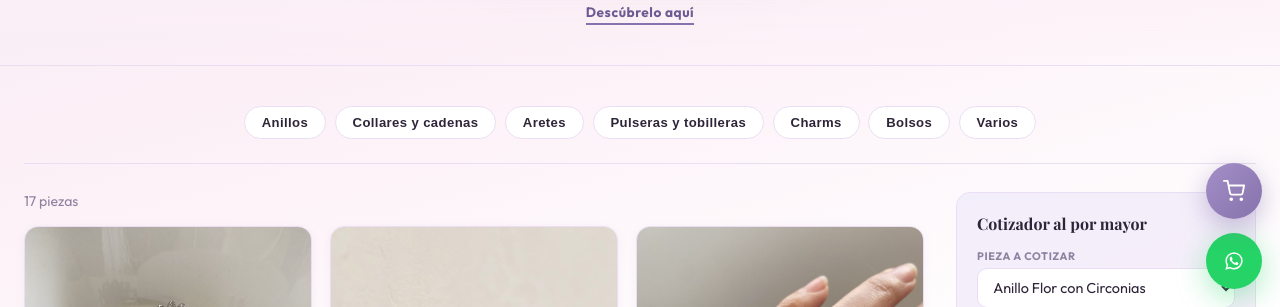
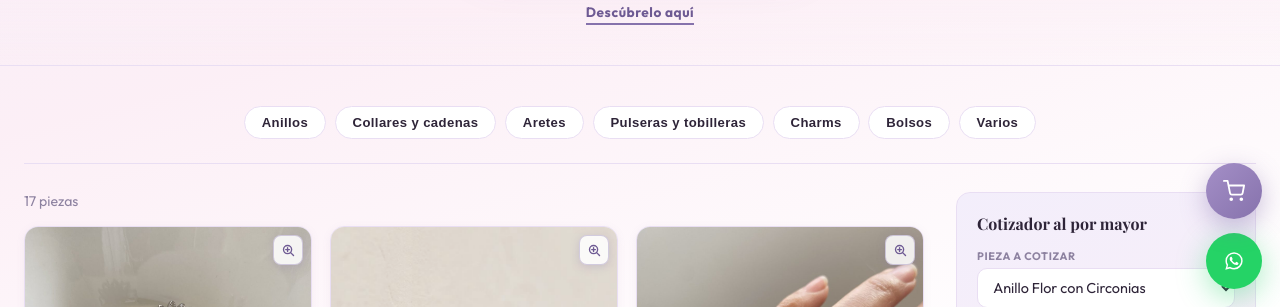
Before and after one commit to cvmanufacturasindustrial-create/By-LINA, a website: page index.html in a window 1280 px wide. Shown: the part 493-800 px from the top of the page. Drawn offline with nearby package versions, Linux system fonts and the light colour scheme.

Commit message:
Agrega recuadro-lupa sobre cada foto del catalogo para ver el detalle
Co-Authored-By: Claude Sonnet 5 <noreply@anthropic.com>

```diff
--- a/index.html
+++ b/index.html
@@ -61,9 +61,25 @@
       box-shadow: 0 2px 8px rgba(134, 114, 172, 0.08); transition: box-shadow 0.25s ease, transform 0.25s ease;
     }
     .product-card:hover { box-shadow: 0 16px 32px rgba(134, 114, 172, 0.22); transform: translateY(-4px); }
-    .product-card .foto-wrap { overflow: hidden; aspect-ratio: 1 / 1; background: var(--pastel-lavanda); }
+    .product-card .foto-wrap { overflow: hidden; aspect-ratio: 1 / 1; background: var(--pastel-lavanda); position: relative; }
     .product-card img { width: 100%; height: 100%; object-fit: cover; display: block; transition: transform 0.35s ease; }
     .product-card:hover img { transform: scale(1.06); }
+
+    /* Recuadro-lupa: siempre visible sobre cada foto, marca que se puede ampliar/ver el detalle
+       (abre el mismo modal con la galería en grande al hacer clic). */
+    .zoom-badge {
+      position: absolute; top: 8px; right: 8px; z-index: 2;
+      width: 30px; height: 30px; border-radius: 8px;
+      background: rgba(255,255,255,0.85); backdrop-filter: blur(3px); -webkit-backdrop-filter: blur(3px);
+      border: 1px solid rgba(134, 114, 172, 0.35);
+      display: flex; align-items: center; justify-content: center;
+      color: var(--accent-color-dark); cursor: pointer; padding: 0;
+      box-shadow: 0 2px 8px rgba(134, 114, 172, 0.25);
+      transition: background 0.15s ease, transform 0.15s ease, box-shadow 0.15s ease;
+    }
+    .zoom-badge svg { width: 15px; height: 15px; }
+    .zoom-badge:hover { background: #fff; transform: scale(1.08); box-shadow: 0 4px 12px rgba(134, 114, 172, 0.4); }
+    .product-card:hover .zoom-badge { border-color: var(--accent-color); }
     .product-card .info { padding: 0.7rem 0.85rem 0.85rem; }
     .product-card .info .nombre { font-weight: 600; font-size: 0.86rem; margin: 0 0 0.2rem; line-height: 1.25; }
     .product-card .info .precio { color: var(--accent-color-dark); font-weight: 700; font-size: 0.85rem; }
--- a/scripts/catalogo-bym.js
+++ b/scripts/catalogo-bym.js
@@ -190,8 +190,11 @@ function crearCard(p) {
   const card = document.createElement('div');
   card.className = 'product-card';
   card.onclick = () => abrirProducto(p.codigo);
+  const iconoLupa = '<svg viewBox="0 0 24 24" fill="none" stroke="currentColor" stroke-width="2.2" stroke-linecap="round" stroke-linejoin="round"><circle cx="10.5" cy="10.5" r="6.5"></circle><line x1="20" y1="20" x2="15.4" y2="15.4"></line><line x1="10.5" y1="7.5" x2="10.5" y2="13.5"></line><line x1="7.5" y1="10.5" x2="13.5" y2="10.5"></line></svg>';
   card.innerHTML =
-    '<div class="foto-wrap"><img src="' + portada + '" alt="' + p.nombre + '" loading="lazy" onerror="manejarErrorImagen(this,\'' + nombreEscapado + '\')"></div>' +
+    '<div class="foto-wrap"><img src="' + portada + '" alt="' + p.nombre + '" loading="lazy" onerror="manejarErrorImagen(this,\'' + nombreEscapado + '\')">' +
+      '<button type="button" class="zoom-badge" title="Ver en detalle" aria-label="Ver ' + nombreEscapado + ' en detalle">' + iconoLupa + '</button>' +
+    '</div>' +
     '<div class="info">' +
       '<p class="nombre">' + p.nombre + '</p>' +
       '<div class="card-add-row">' +
```
